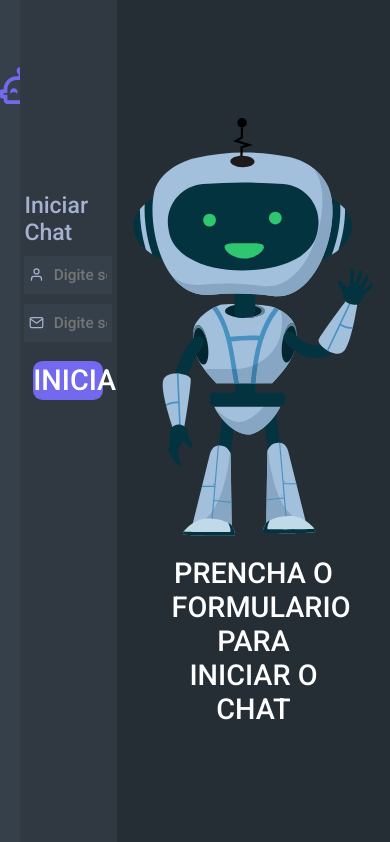
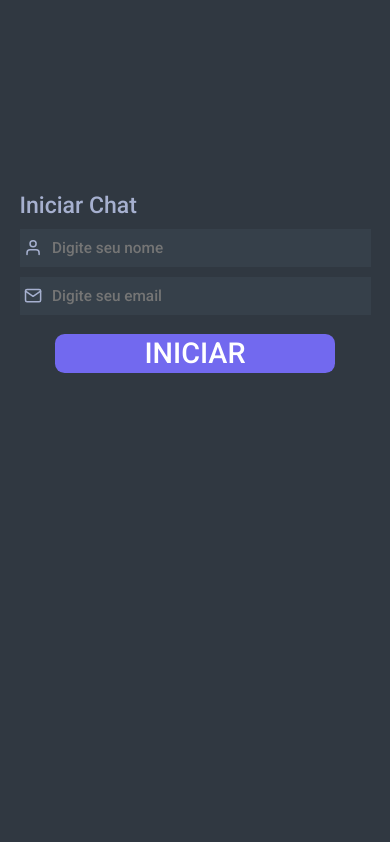
Before and after one commit to wlborges/web-guia-proff, a React (Create React App) app: page / in a window 390 px wide. Shown: the top 842 px of the page. Built offline with nearby package versions, Linux system fonts and the light colour scheme.

Commit message:
responsivle path

```diff
--- a/src/components/chat/styles.css
+++ b/src/components/chat/styles.css
@@ -8,13 +8,12 @@
 }
 
 #chat{
+    width: 100%;
     position: relative;
     background: #262E35;
     height: 100vh;
     display: flex;
     flex-direction: column;
-    justify-content: center;
-    align-items: center;
 }
 
 #chat .session-off{
@@ -111,12 +110,14 @@
 }
 
 #chat .session-on .chat-content{
-  width: 100%;
+    margin-left: 5%;
+    width: 90%;
     display: flex;
     flex-direction: column;
     grid-gap: 8px;
     overflow: auto;
-
+    position: absolute;
+    bottom: 8rem;
     animation: pop .25s ease;
 }
 
@@ -132,15 +133,13 @@
 
 .outgoing,
 .incoming span {
+    display: flex;
     padding: 8px;
-    font-size: 18px;
+    font-size: 12px;
     border-radius: 7px;
     box-shadow: 0 3px 6px rgba(0,0,0,.10);
 }
 
-.outgoing {
-    flex-direction: row-reverse;
-}
 .outgoing span{
     background-color: #36404A;
     color: #ffffff;
@@ -150,3 +149,12 @@
     background-color: #6159CB;
     color: #ffffff;
 }
+
+@media(min-width: 700px){
+    .outgoing,
+    .incoming span {
+    font-size: 2rem;
+    border-radius: 7px;
+    box-shadow: 0 3px 6px rgba(0,0,0,.10);
+}
+}
--- a/src/page/home/index.tsx
+++ b/src/page/home/index.tsx
@@ -1,15 +1,19 @@
+import { useContext } from "react"
 import Chat from "../../components/chat"
 import Session from "../../components/session"
 import Sidebar from "../../components/sidebar"
+import SessionContext from '../../contexts/session'
 
 import './styles.css'
 const Home = () => {
+    const { session } = useContext(SessionContext)
+
     return (
         <div id="home-page">
             <div className="sidebar-content">
                 <Sidebar />
             </div>
-            <div className="session-content">
+            <div className={session ? "active session-content" : "session-content"}>
                 <Session />
             </div>
             <div className="chat-content">
--- a/src/page/home/styles.css
+++ b/src/page/home/styles.css
@@ -1,3 +1,15 @@
+#home-page {
+    width: 100%;
+}
+
+#home-page .sidebar-content{
+    display: none;
+}
+
+.active {
+    display: none;
+}
+@media(min-width: 700px){
     #home-page{
         display: grid;
         grid-template-areas: 'sidebar session chat';
@@ -5,11 +17,14 @@
     }
 
     #home-page .sidebar-content{
+        display: block;
         grid-area: sidebar;
     }
     #home-page .session-content{
+        display: block;
         grid-area: session;
     }
     #home-page .chat-content{
         grid-area: chat;
     }
+}
```
Lines whose indentation alone changed are shown as unchanged.
